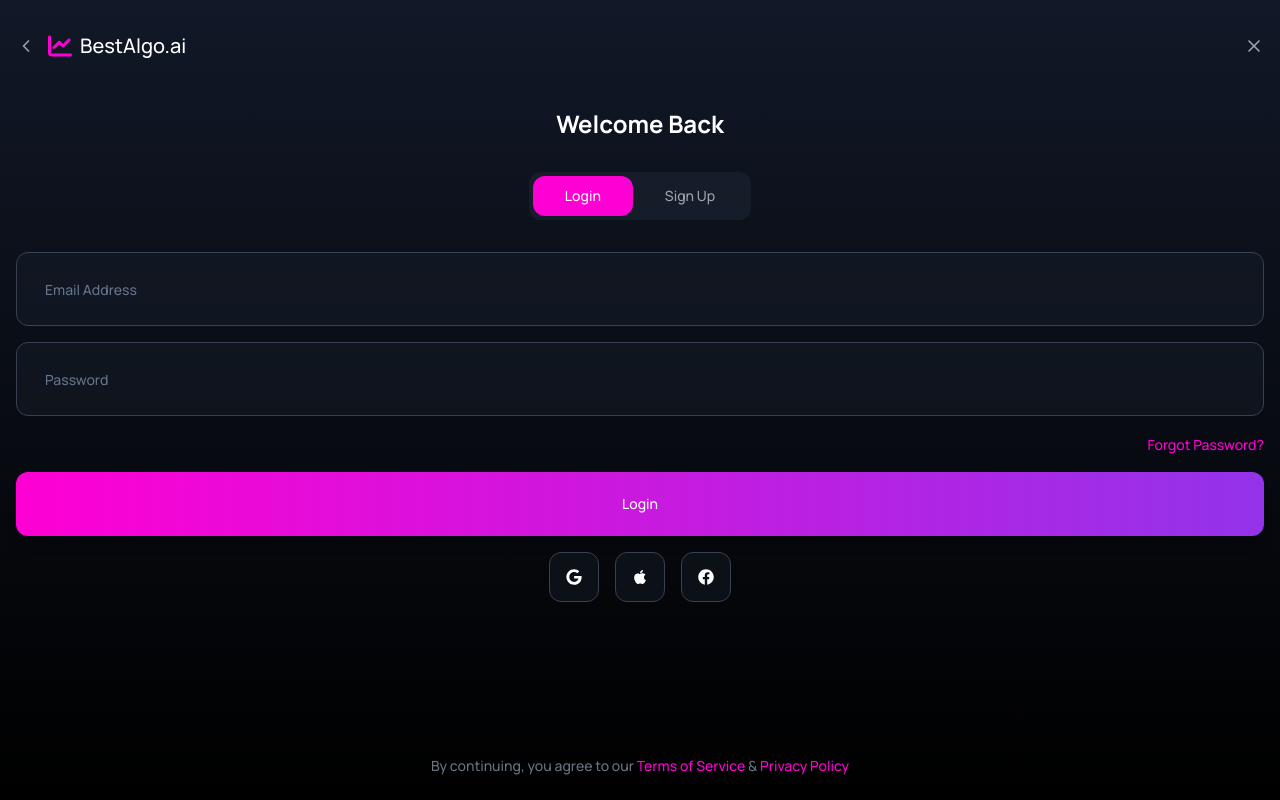
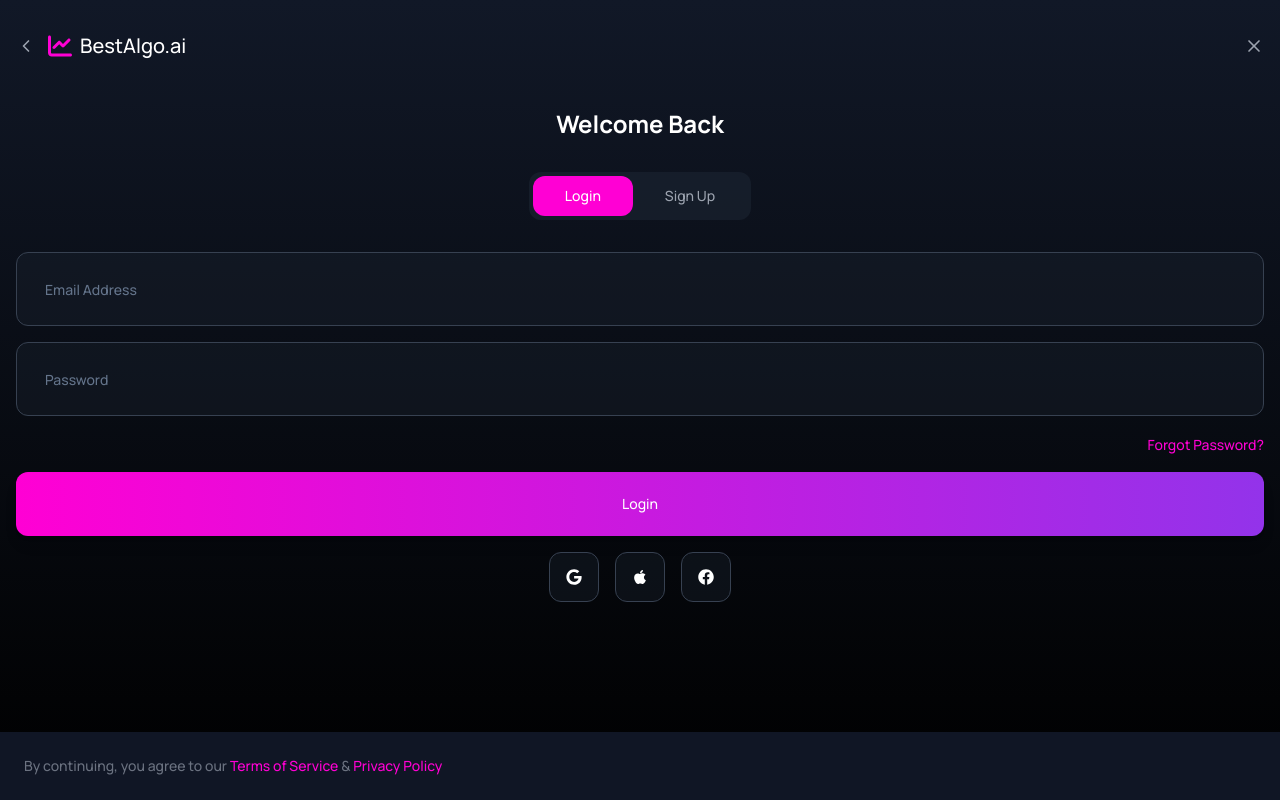
Before and after one commit to msjai003/bestalgoai, a React (Vite) app: page /auth in a window 1280 px wide. Built offline with nearby package versions, Linux system fonts and the light colour scheme.

Commit message:
Fix: Login/signup page scrolling issue
The login/signup page had an overlay issue while scrolling. This commit addresses that problem.

```diff
--- a/src/pages/Auth.tsx
+++ b/src/pages/Auth.tsx
@@ -14,7 +14,8 @@ const Auth = () => {
   };
 
   return (
-    <div className="min-h-screen bg-gradient-to-b from-gray-900 to-black px-4 py-8">
+    <div className="relative min-h-screen bg-gradient-to-b from-gray-900 to-black">
+      <div className="px-4 py-8 pb-32"> {/* Added padding bottom to prevent overlap */}
         <div className="flex items-center justify-between mb-8">
           <div className="flex items-center gap-3">
             <Link to="/" className="text-gray-400">
@@ -105,8 +106,10 @@ const Auth = () => {
             </div>
           </div>
         </div>
+      </div>
 
-      <div className="fixed bottom-0 left-0 right-0 p-6 text-center">
+      {/* Fixed footer with terms and privacy policy */}
+      <div className="fixed bottom-0 left-0 right-0 bg-gray-900/95 backdrop-blur-sm p-6">
         <p className="text-gray-500 text-sm">
           By continuing, you agree to our{' '}
           <Button variant="link" className="text-[#FF00D4] p-0 h-auto">
```
Lines whose indentation alone changed are shown as unchanged.
